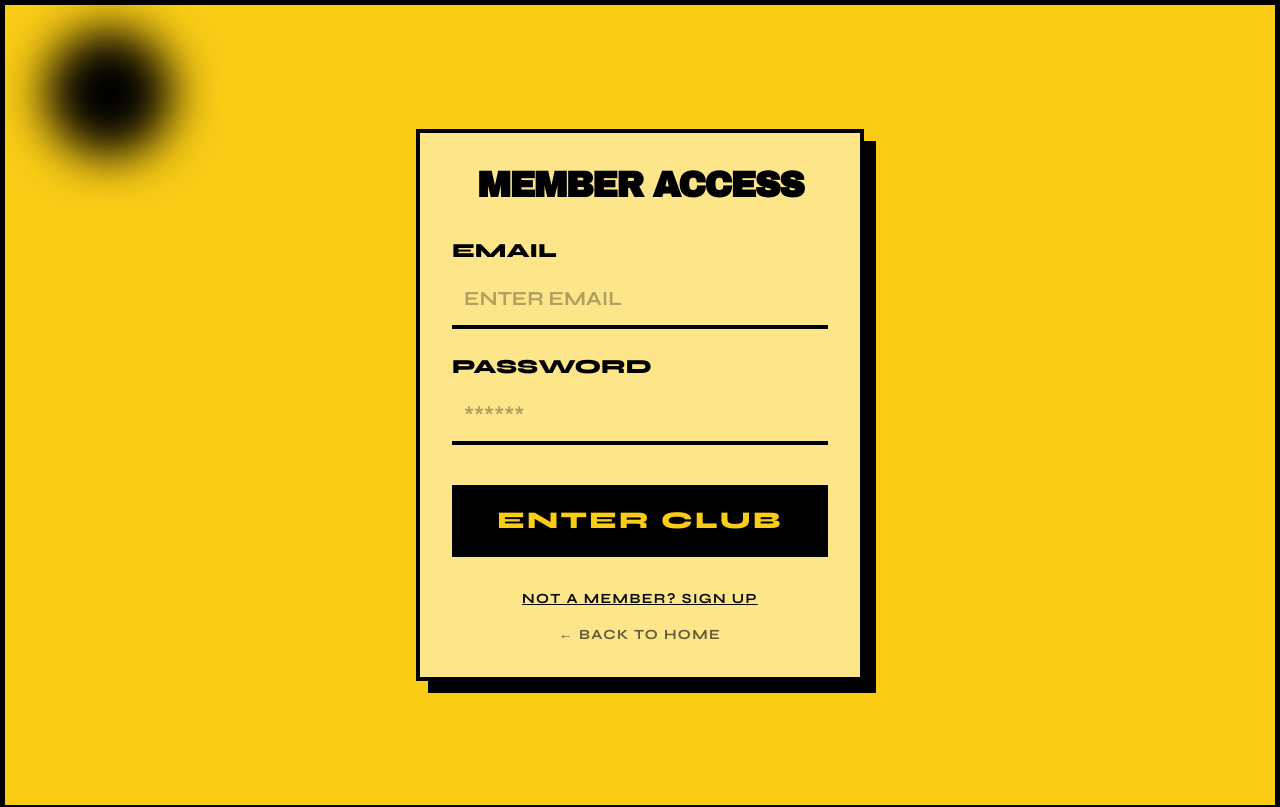
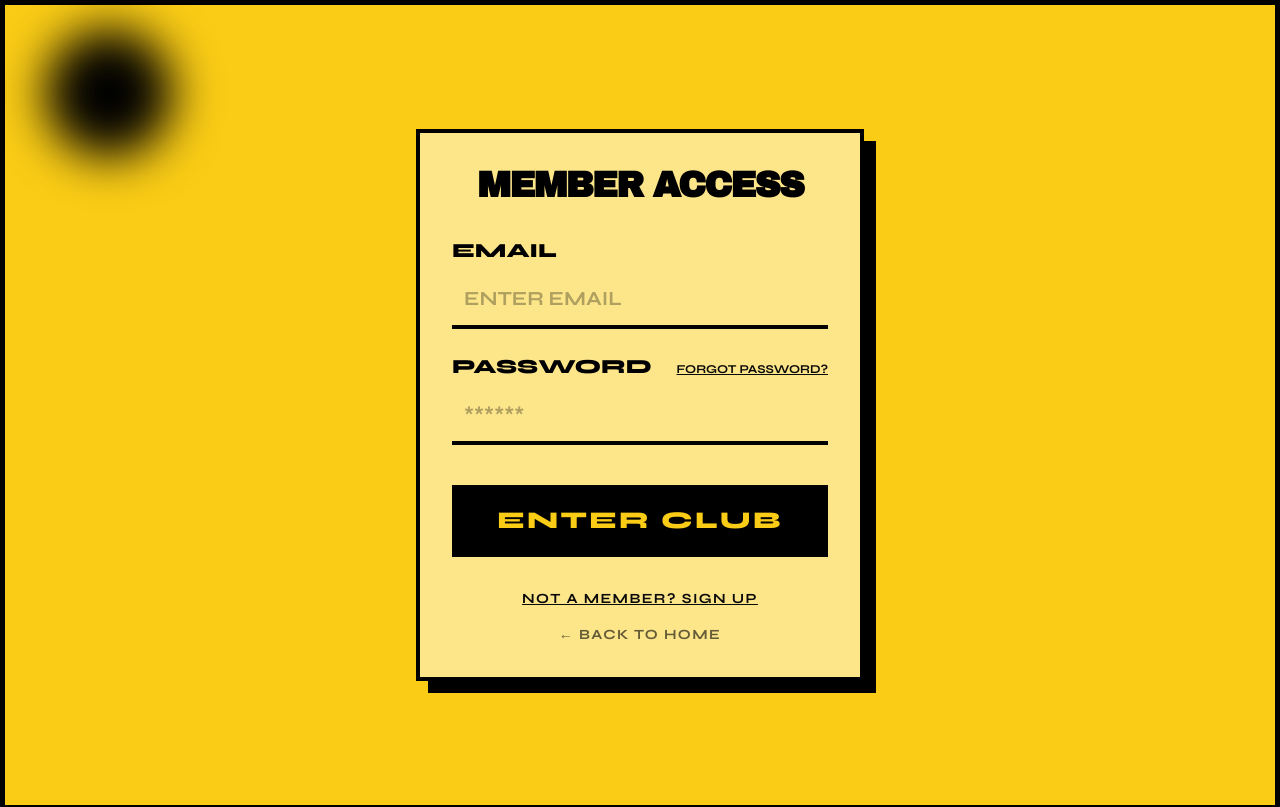
Before and after one commit to shotbykh/dankbud-store, a Next.js app: page /login in a window 1280 px wide. Shown: the top 807 px of the page. Built offline with nearby package versions, Linux system fonts and the light colour scheme; no server answers.

Commit message:
ui: Add Forgot Password link to Login Page

```diff
--- a/src/app/login/page.tsx
+++ b/src/app/login/page.tsx
@@ -93,7 +93,12 @@ export default function LoginPage() {
                     </div>
 
                     <div className="space-y-2">
-                        <label className="block text-xl font-black uppercase text-black">Password</label>
+                        <div className="flex justify-between items-baseline">
+                            <label className="block text-xl font-black uppercase text-black">Password</label>
+                            <Link href="/forgot-password" className="text-xs font-bold uppercase underline hover:text-purple-600">
+                                Forgot Password?
+                            </Link>
+                        </div>
                         <input
                             type="password"
                             value={password}
```
